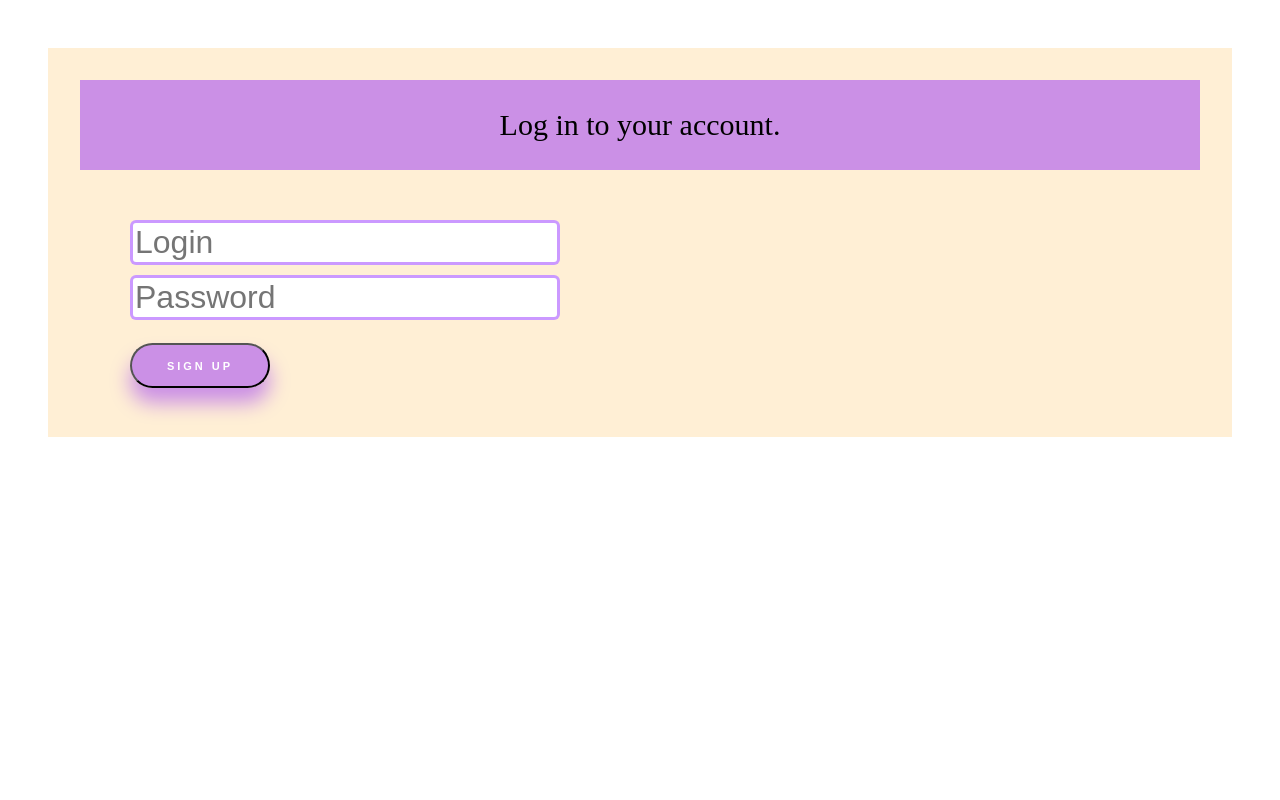
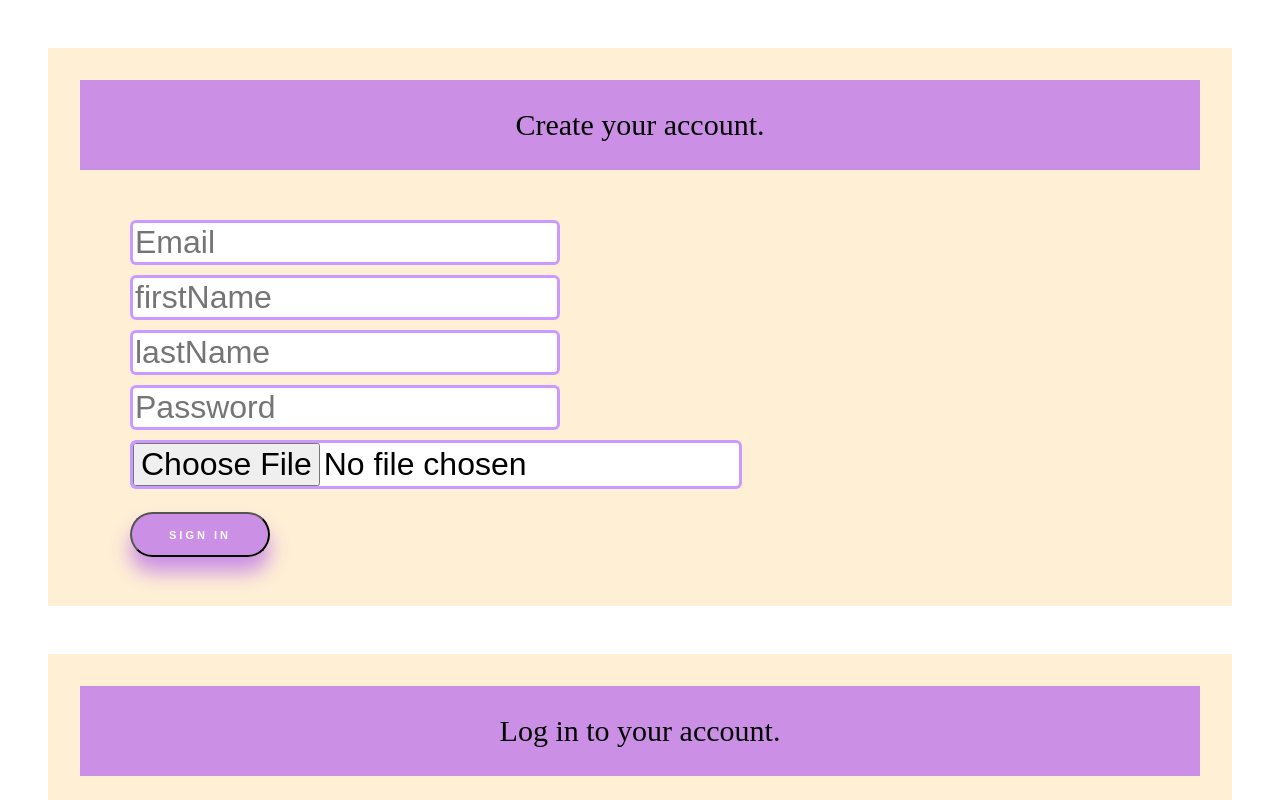
Before and after one commit to mngchv/task-tracker-react, a React (Create React App) app: page / in a window 1280 px wide. Shown: the top 800 px of the page. Built offline with nearby package versions, Linux system fonts and the light colour scheme.

Commit message:
added registration

```diff
--- a/package.json
+++ b/package.json
@@ -1,4 +1,5 @@
 {
+  "type": "module",
   "name": "task-tracker",
   "version": "0.1.0",
   "private": true,
@@ -10,7 +11,8 @@
     "react-dom": "^17.0.2",
     "react-scripts": "5.0.0",
     "reset-css": "^5.0.1",
-    "styled-components": "^5.3.3"
+    "styled-components": "^5.3.3",
+    "yarn": "^1.22.17"
   },
   "scripts": {
     "start": "react-scripts start",
--- a/src/App.js
+++ b/src/App.js
@@ -1,10 +1,11 @@
+import Registration from "./pages/registration";
 import Login from "./pages/login";
 
 function App() {
   return (
     <div>
-        <Login />
-
+        <Registration/>
+        <Login/>
     </div>
   );
 }
--- /dev/null
+++ b/src/pages/registration.js
@@ -0,0 +1,42 @@
+import React from "react";
+import InputField from "../components/InputField";
+import Header from "../components/Header";
+import Buttons from "../components/Buttons";
+import Cover from "../components/Cover";
+
+
+function Registration() {
+    return (
+        <Cover>
+            <Header>
+                Create your account.
+            </Header>
+            <form>
+                <InputField placeholder="Email" type="text" label="Email:" onChange={e => e.target.value}
+                            onBlur={e => e.target.value.trim()}>
+                </InputField>
+
+                <InputField placeholder="firstName" type="text" label="First name:" onChange={e => e.target.value}
+                            onBlur={e => e.target.value.trim()}>
+                </InputField>
+
+                <InputField placeholder="lastName" type="text" label="Last name:" onChange={e => e.target.value}
+                            onBlur={e => e.target.value.trim()}>
+                </InputField>
+
+                <InputField placeholder="Password" type="password" label="Password:"
+                            onChange={() => console.log("Content in password field has changed")}
+                            onBlur={e => e.target.value.trim()}>
+                </InputField>
+
+                <InputField placeholder="fileInput" type="file" accept="image/png, image/jpeg" label="Add avatar" onChange={e => e.target.value}
+                            onBlur={e => e.target.value.trim()}>
+                </InputField>
+
+                <Buttons>Sign in</Buttons>
+            </form>
+        </Cover>
+    );
+}
+
+export default Registration;
```
Also changed, not shown: src/components/FileInput.js (added, +24 -0 lines).
